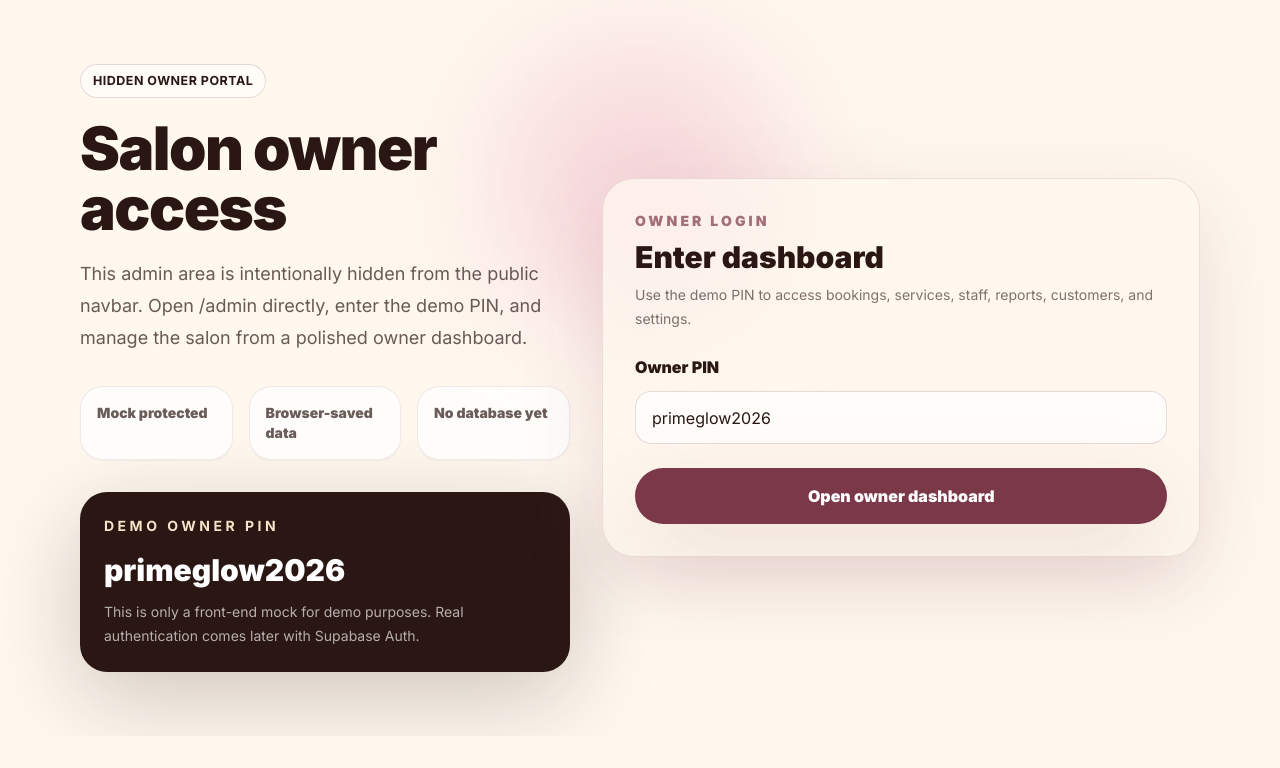
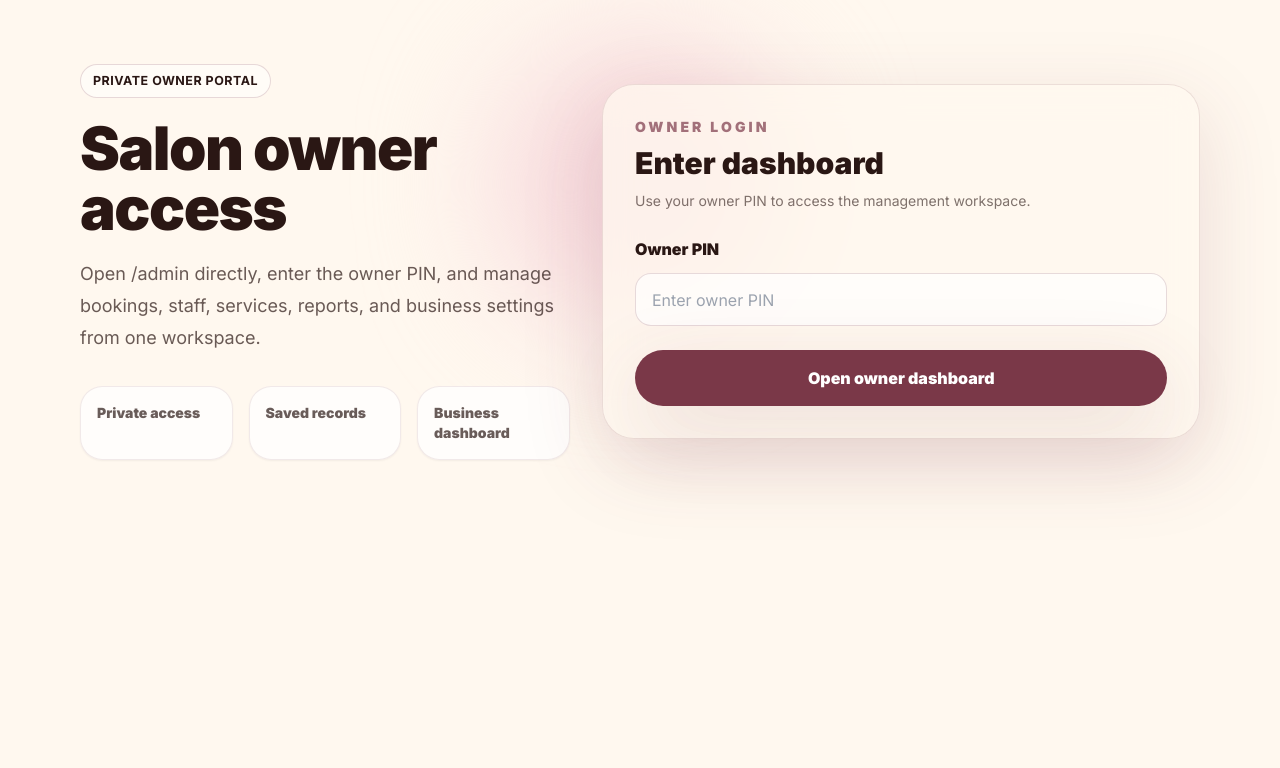
Before and after one commit to tan15hacks/Saas-Salon-Barber-Booking-System, a Next.js app: page /admin in a window 1280 px wide. Shown: the top 768 px of the page. Built offline with nearby package versions, Linux system fonts and the light colour scheme.

Commit message:
Move admin logout into fixed overlay

```diff
--- a/components/admin/AdminLoginGate.tsx
+++ b/components/admin/AdminLoginGate.tsx
@@ -13,7 +13,7 @@ type AdminLoginGateProps = {
 export function AdminLoginGate({ children }: AdminLoginGateProps) {
   const [mounted, setMounted] = useState(false);
   const [isAllowed, setIsAllowed] = useState(false);
-  const [pin, setPin] = useState(OWNER_PIN);
+  const [pin, setPin] = useState("");
   const [error, setError] = useState("");
 
   useEffect(() => {
@@ -24,7 +24,7 @@ export function AdminLoginGate({ children }: AdminLoginGateProps) {
   function handleSubmit(event: FormEvent<HTMLFormElement>) {
     event.preventDefault();
     if (pin.trim() !== OWNER_PIN) {
-      setError("Invalid demo owner PIN.");
+      setError("Invalid owner PIN.");
       return;
     }
 
@@ -36,6 +36,7 @@ export function AdminLoginGate({ children }: AdminLoginGateProps) {
   function handleLogout() {
     window.localStorage.removeItem(SESSION_KEY);
     setIsAllowed(false);
+    setPin("");
   }
 
   if (!mounted) {
@@ -44,36 +45,30 @@ export function AdminLoginGate({ children }: AdminLoginGateProps) {
 
   if (!isAllowed) {
     return (
-      <section className="relative overflow-hidden py-12 md:py-16">
+      <section className="relative min-h-screen overflow-hidden bg-cream py-12 md:py-16">
         <div className="absolute left-1/2 top-10 -z-10 h-72 w-72 -translate-x-1/2 rounded-full bg-blush blur-3xl" />
         <div className="salon-container grid gap-8 lg:grid-cols-[0.9fr_1.1fr] lg:items-center">
           <div>
-            <span className="badge">Hidden owner portal</span>
+            <span className="badge">Private owner portal</span>
             <h1 className="mt-5 text-5xl font-black leading-tight tracking-tight md:text-6xl">Salon owner access</h1>
             <p className="mt-5 max-w-2xl text-lg leading-8 text-espresso/70">
-              This admin area is intentionally hidden from the public navbar. Open /admin directly, enter the demo PIN, and manage the salon from a polished owner dashboard.
+              Open /admin directly, enter the owner PIN, and manage bookings, staff, services, reports, and business settings from one workspace.
             </p>
 
             <div className="mt-8 grid gap-4 sm:grid-cols-3">
-              {["Mock protected", "Browser-saved data", "No database yet"].map((item) => (
+              {["Private access", "Saved records", "Business dashboard"].map((item) => (
                 <div key={item} className="rounded-[1.4rem] border border-rosewood/10 bg-white/75 p-4 text-sm font-black text-espresso/70 shadow-sm">{item}</div>
               ))}
-            </div>
-
-            <div className="mt-8 rounded-[1.7rem] bg-espresso p-6 text-white shadow-[0_25px_90px_rgba(42,23,20,0.22)]">
-              <p className="text-sm font-bold uppercase tracking-[0.25em] text-champagne">Demo owner PIN</p>
-              <p className="mt-4 text-3xl font-black">{OWNER_PIN}</p>
-              <p className="mt-3 text-sm leading-6 text-white/65">This is only a front-end mock for demo purposes. Real authentication comes later with Supabase Auth.</p>
             </div>
           </div>
 
           <form onSubmit={handleSubmit} className="glass-card rounded-[2rem] p-6 md:p-8">
             <p className="text-sm font-black uppercase tracking-[0.22em] text-rosewood/70">Owner login</p>
             <h2 className="mt-2 text-3xl font-black">Enter dashboard</h2>
-            <p className="mt-2 text-sm leading-6 text-espresso/60">Use the demo PIN to access bookings, services, staff, reports, customers, and settings.</p>
+            <p className="mt-2 text-sm leading-6 text-espresso/60">Use your owner PIN to access the management workspace.</p>
             <label className="mt-6 block font-black">
               Owner PIN
-              <input value={pin} onChange={(event) => setPin(event.target.value)} className="input-field mt-3 font-normal" />
+              <input value={pin} onChange={(event) => setPin(event.target.value)} className="input-field mt-3 font-normal" placeholder="Enter owner PIN" type="password" />
             </label>
             {error ? <p className="mt-4 rounded-2xl bg-red-100 px-4 py-3 text-sm font-bold text-red-700">{error}</p> : null}
             <button className="mt-6 w-full rounded-full bg-rosewood px-6 py-4 font-black text-white shadow-soft transition hover:-translate-y-0.5 hover:bg-espresso active:scale-95">
@@ -87,12 +82,14 @@ export function AdminLoginGate({ children }: AdminLoginGateProps) {
 
   return (
     <>
-      <div className="salon-container mt-8 flex justify-end">
-        <button type="button" onClick={handleLogout} className="rounded-full bg-espresso px-5 py-3 text-sm font-black text-white transition hover:-translate-y-0.5 hover:bg-rosewood active:scale-95">
-          Logout owner
-        </button>
-      </div>
       {children}
+      <button
+        type="button"
+        onClick={handleLogout}
+        className="fixed right-6 top-6 z-50 rounded-full bg-espresso px-5 py-3 text-sm font-black text-white shadow-[0_18px_45px_rgba(42,23,20,0.24)] transition hover:-translate-y-0.5 hover:bg-rosewood active:scale-95"
+      >
+        Logout owner
+      </button>
     </>
   );
 }
```
